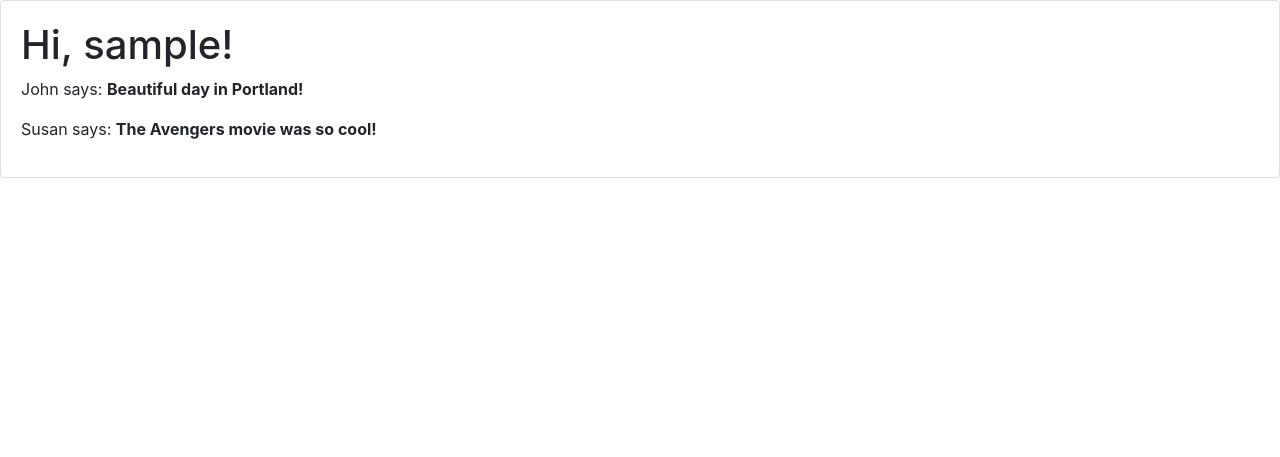
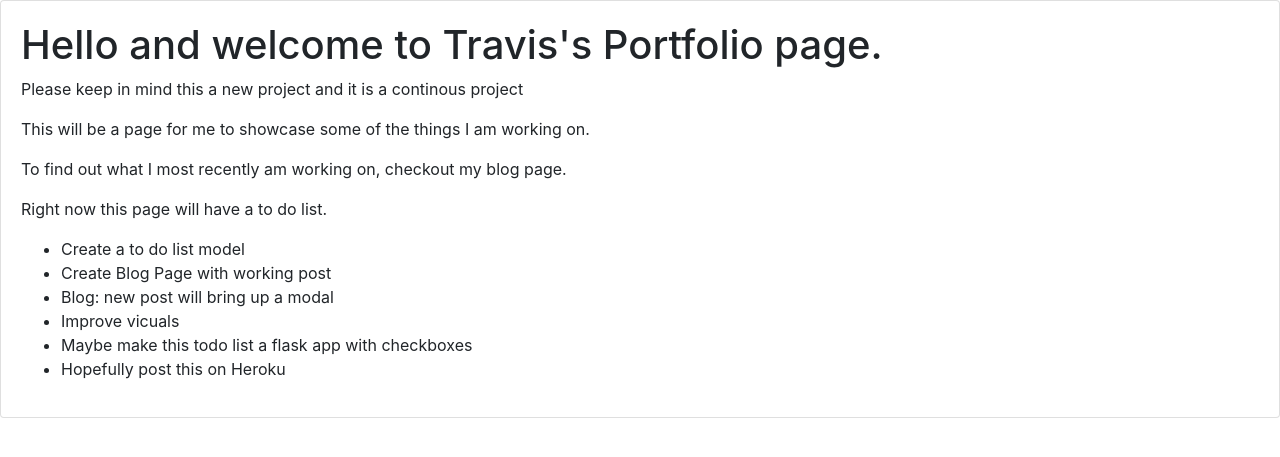
Before and after one commit to travmcneil/portfolio, a Flask app: page / in a window 1280 px wide. Shown: the part 56-513 px from the top of the page. Run offline with Flask 2, Linux system fonts and the light colour scheme; the visitor is signed in with stand-in values (Sample User, id 1); data comes from the database, SQL or seed files in the repository; some libraries are stand-ins or nearby versions.

Commit message:
added a bunch of stuff

```diff
--- a/app/routes.py
+++ b/app/routes.py
@@ -6,10 +6,9 @@ from app.forms import LoginForm, RegistrationForm
 from app.models import User, Roles
 
 
-
 @app.route('/')
 @app.route('/index')
-@login_required
+# @login_required
 def index():
     posts = [
         {
@@ -62,6 +61,8 @@ def register():
         return redirect(url_for('login'))
     return render_template('register.html', title='Register', form=form)
 
+
 @app.route('/blog')
+# @login_required
 def blog():
-    return render_template('blog.html')
+    return render_template('blog.html', title="Blog")
--- a/app/templates/index.html
+++ b/app/templates/index.html
@@ -1,9 +1,46 @@
 {% extends "base.html" %}
 
 {% block content %}
-    <h1>Hi, {{ current_user.username }}!</h1>
-    {% for post in posts %}
-    <div><p>{{ post.author.username }} says: <b>{{ post.body }}</b></p></div>
-    {% endfor %}
+<h1>Hello and welcome to Travis's Portfolio page.</h1>
 
+<p>Please keep in mind this a new project and it is a continous project</p>
+<p>This will be a page for me to showcase some of the things I am working on.</p>
+<p>To find out what I most recently am working on, checkout my blog page.</p>
+<p>Right now this page will have a to do list.</p>
+<ul>
+    {% if current_user.role == 'superuser' %}
+    <!-- Button trigger modal -->
+    <button type="button" class="btn btn-primary" data-toggle="modal" data-target="#todoModal">
+        Add to to do lit
+    </button>
+    {% endif %}
+    <li>Create a to do list model</li>
+    <li>Create Blog Page with working post</li>
+    <li>Blog: new post will bring up a modal</li>
+    <li>Improve vicuals</li>
+    <li>Maybe make this todo list a flask app with checkboxes</li>
+    <li>Hopefully post this on Heroku</li>
+</ul>
+
+
+<!-- Modal -->
+<div class="modal fade" id="todoModal" tabindex="-1" role="dialog" aria-labelledby="todoModalLabel" aria-hidden="true">
+    <div class="modal-dialog" role="document">
+      <div class="modal-content">
+        <div class="modal-header">
+          <h5 class="modal-title" id="exampleModalLabel">Modal title</h5>
+          <button type="button" class="close" data-dismiss="modal" aria-label="Close">
+            <span aria-hidden="true">&times;</span>
+          </button>
+        </div>
+        <div class="modal-body">
+          ...
+        </div>
+        <div class="modal-footer">
+          <button type="button" class="btn btn-secondary" data-dismiss="modal">Close</button>
+          <button type="button" class="btn btn-primary">Save changes</button>
+        </div>
+      </div>
+    </div>
+  </div>
 {% endblock %}
```
Also changed, not shown: app/templates/blog.html (+6 -1 lines).
